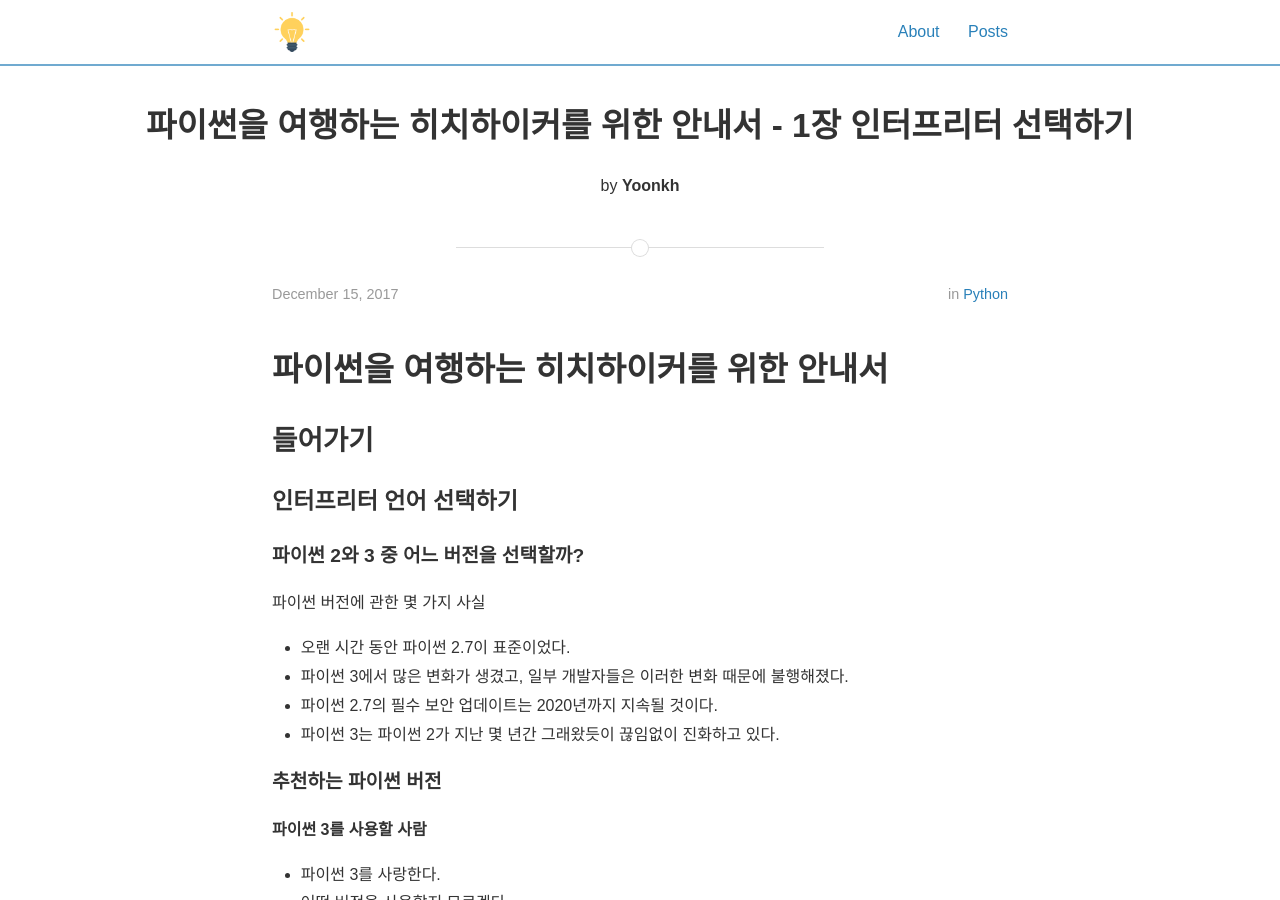
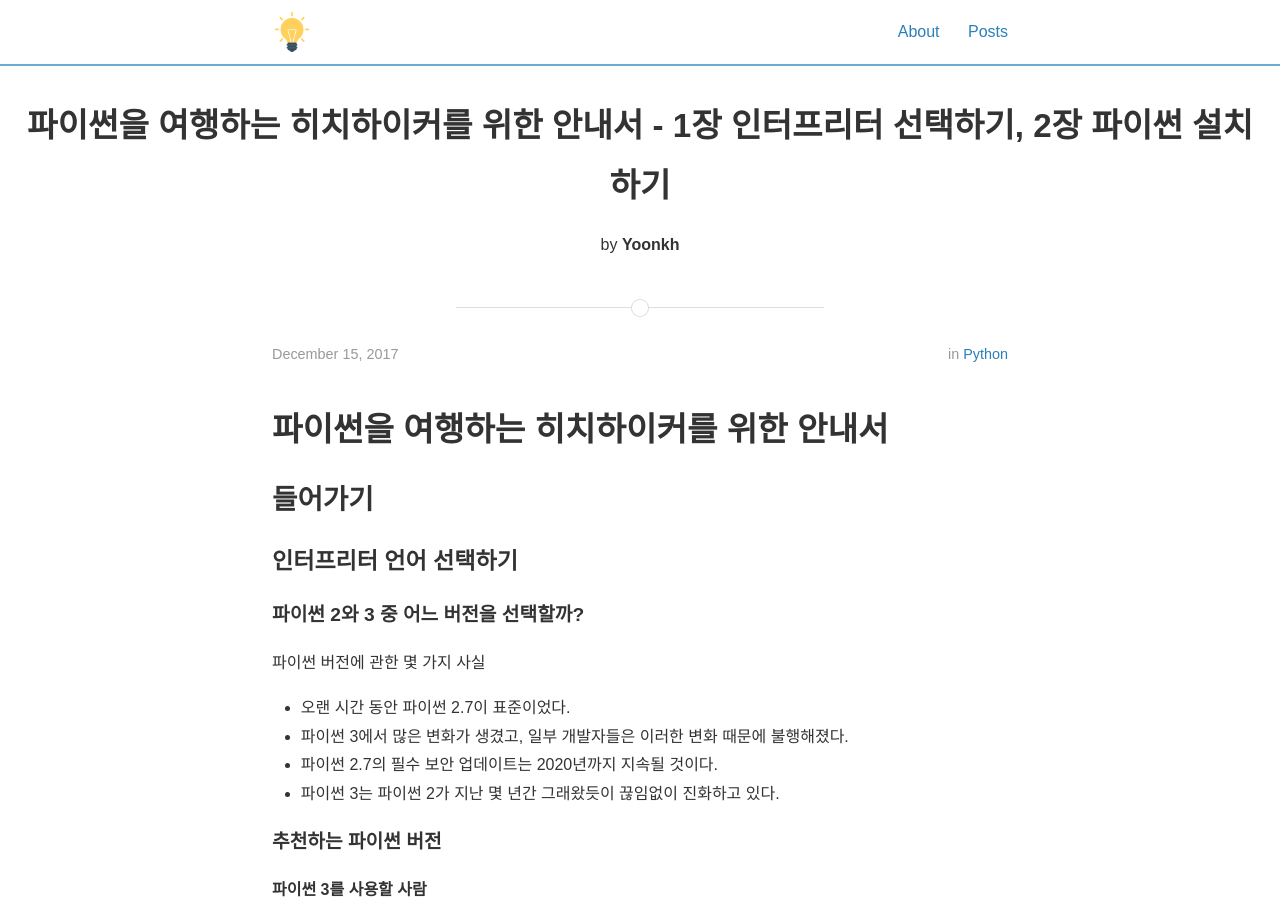
Before and after one commit to yoonkh/yoonkh.github.io, a Jekyll site: the page built from _posts/2017-12-15-Python_travel.markdown, in a window 1280 px wide and 900 px high. Built offline with Jekyll 4.4.1, drawn with Linux system fonts in a browser that asks for light colours; nearby versions of some CDN libraries; comment, search, counter and statistics services are not loaded.

Commit message:
Update 2017-12-15-Python_travel.markdown

```diff
--- a/_posts/2017-12-15-Python_travel.markdown
+++ b/_posts/2017-12-15-Python_travel.markdown
@@ -1,6 +1,6 @@
 ---
 layout: post
-title:  "파이썬을 여행하는 히치하이커를 위한 안내서 - 1장 인터프리터 선택하기"
+title:  "파이썬을 여행하는 히치하이커를 위한 안내서 - 1장 인터프리터 선택하기, 2장 파이썬 설치하기"
 date:   2017-12-15
 author: Yoonkh
 categories: Python
```
